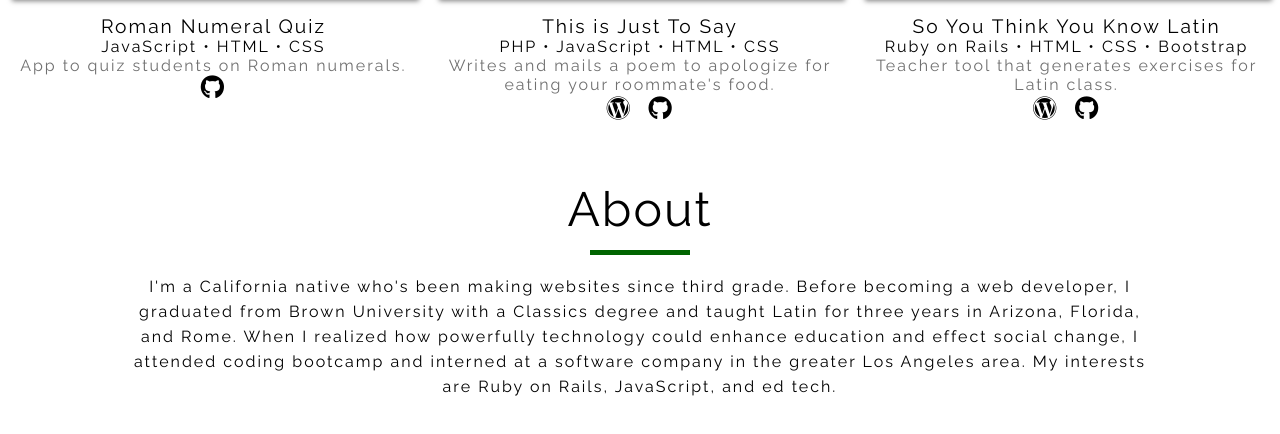
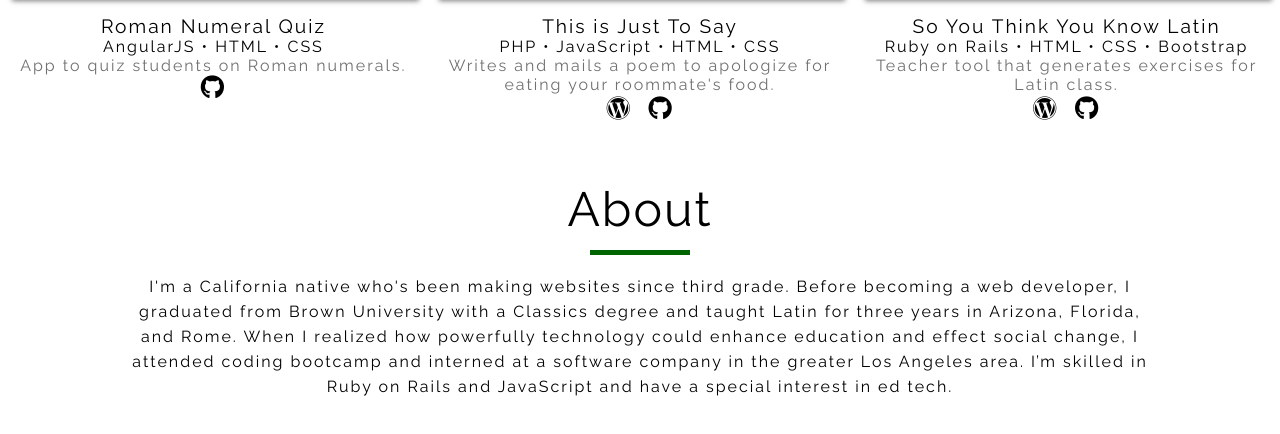
Before and after one commit to kellylougheed/kellylougheed.github.io, a PHP site: page / in a window 1280 px wide. Shown: the part 1808-2242 px from the top of the page. Run offline with PHP 8.4, Linux system fonts and the light colour scheme; some libraries are stand-ins or nearby versions.

Commit message:
Edit projects

```diff
--- a/index.php
+++ b/index.php
@@ -31,7 +31,7 @@
 <div class="break black"></div>
 <br/>
 
-<p class="about">My mission as a web developer is to enrich the educational experience through technology. My previous experience as a Latin teacher inspires many of my projects, which are built in Ruby on Rails and JavaScript.</p>
+<p class="about">I build full-stack web applications in JavaScript and Ruby on Rails. Many of my projects are inspired by my previous career as a Latin teacher.</p>
 <br/><br/>
 
 <div class="container">
@@ -63,7 +63,7 @@
         <div class="col-lg-4 col-md-6 col-sm-12">
         <a href="http://www.kellylougheed.com/roman/practice" target="_blank"><img src="http://www.kellylougheed.com/images/projects/romannumeral.png" class="responsive" alt="PHP poetry-writing app"></a>
         <p><span class="title">Roman Numeral Quiz</span><br/>
-        JavaScript • HTML • CSS<br/>
+        AngularJS • HTML • CSS<br/>
         <span class="descr">App to quiz students on Roman numerals.</span><br/>
         <span class="links"><a href="https://github.com/kellylougheed/roman-numeral-quiz" target="_blank"><i class="fa fa-github" aria-hidden="true"></i></a></p>
         </div>
@@ -90,7 +90,7 @@
 <h1>About</h1>
 <div class="break"></div>
 <br/>
-<p class="about">I'm a California native who's been making websites since third grade. Before becoming a web developer, I graduated from Brown University with a Classics degree and taught Latin for three years in Arizona, Florida, and Rome. When I realized how powerfully technology could enhance education and effect social change, I attended coding bootcamp and interned at a software company in the greater Los Angeles area. My interests are Ruby on Rails, JavaScript, and ed tech.</p>
+<p class="about">I'm a California native who's been making websites since third grade. Before becoming a web developer, I graduated from Brown University with a Classics degree and taught Latin for three years in Arizona, Florida, and Rome. When I realized how powerfully technology could enhance education and effect social change, I attended coding bootcamp and interned at a software company in the greater Los Angeles area. I’m skilled in Ruby on Rails and JavaScript and have a special interest in ed tech.</p>
 <br/><br/>
 
 <div class="footer">
--- a/style.css
+++ b/style.css
@@ -83,7 +83,6 @@ div.down {
   text-align: center;
   bottom: 50px;
   position: absolute;
-  font-size: 4em;
   text-shadow: 1px 2px #000000;
   animation: pulse 1.5s 1s infinite linear alternate;
   -webkit-animation: pulse 1.5s 1s infinite linear alternate;
```
